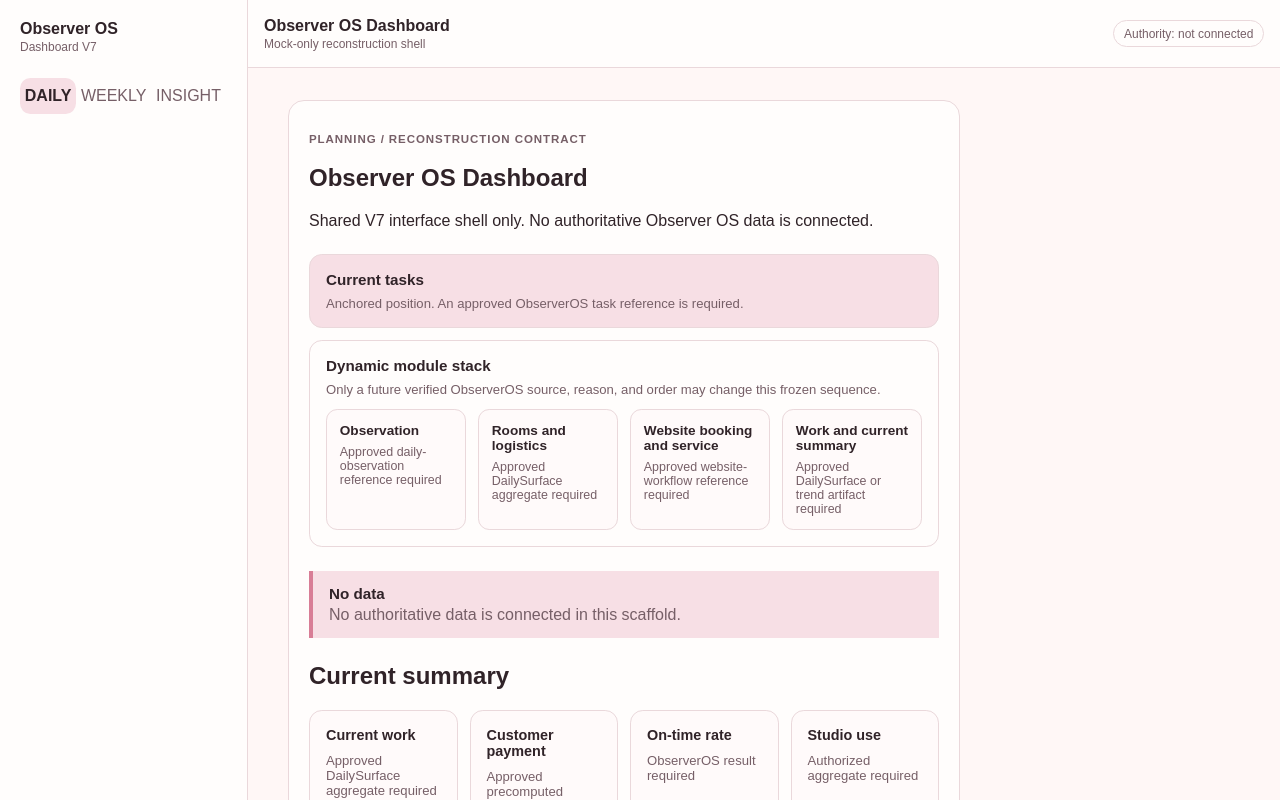
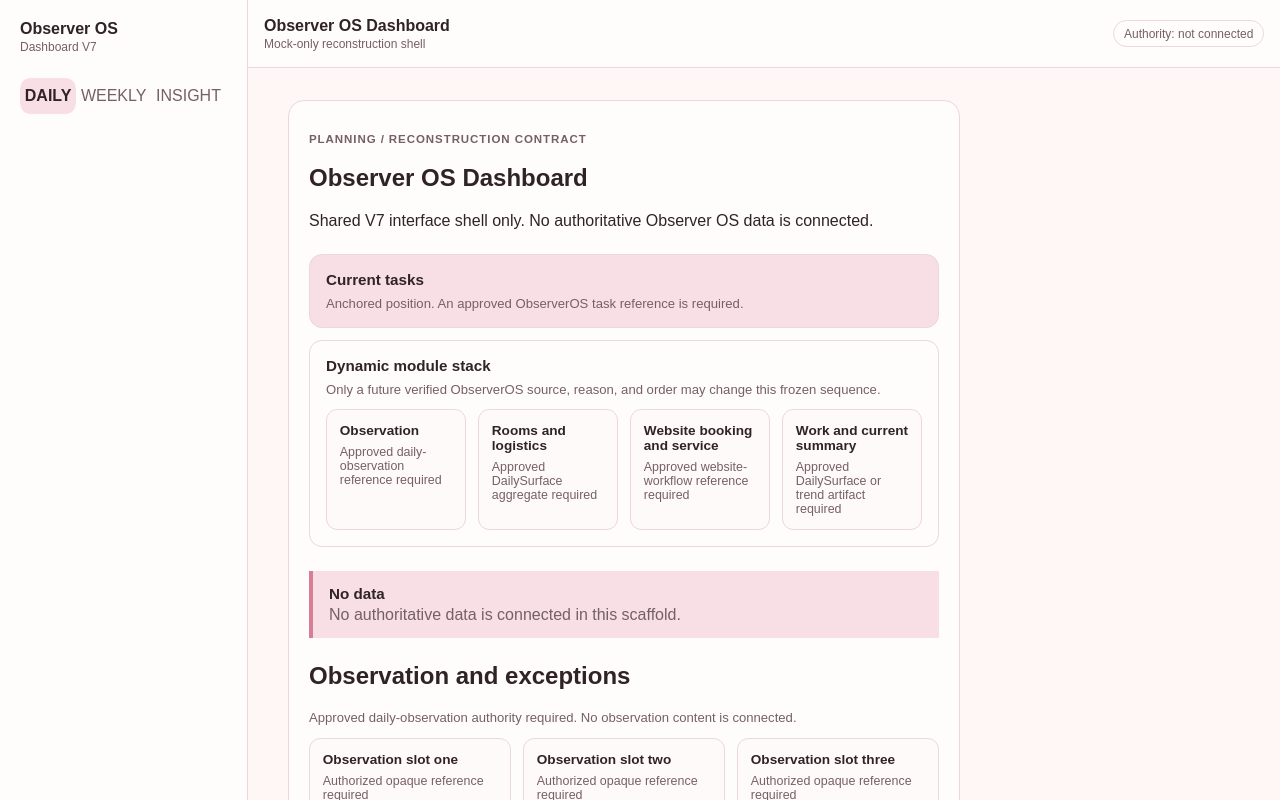
Before and after one commit to escortrogersyd3-dot/dashboard, a Next.js app: page / in a window 1280 px wide. Shown: the top 800 px of the page. Built offline with nearby package versions, Linux system fonts and the light colour scheme.

Commit message:
OTP-V7-014: Mock-only DAILY observation shell
Validated six empty observation locations with no media or local patrol behavior.

```diff
--- a/app/globals.css
+++ b/app/globals.css
@@ -17,6 +17,7 @@ button { font: inherit; }
 .state-panel h2 { font-size: 0.95rem; margin: 0; }
 .state-panel p { margin: 0.25rem 0 0; color: var(--v7-muted); }
 .daily-summary { margin-top: 1.5rem; }
+.daily-observation { margin-top: 1.5rem; }.daily-observation > p { color:var(--v7-muted); font-size:.82rem; }.observation-slots { display:grid; grid-template-columns:repeat(2,minmax(0,1fr)); gap:.75rem; }.observation-slot { min-height:6rem; border:1px solid var(--v7-line); border-radius:.7rem; background:#fffafa; padding:.8rem; }.observation-slot h3 { margin:0; font-size:.85rem; }.observation-slot p { margin:.45rem 0 0; color:var(--v7-muted); font-size:.78rem; }
 .daily-priority { margin-top: 1.5rem; }
 .task-marquee { border: 1px solid var(--v7-line); border-radius: 0.8rem; background: var(--v7-pink-soft); padding: 1rem; }
 .task-marquee h2, .priority-stack h2 { margin: 0; font-size: 0.95rem; }
@@ -32,6 +33,7 @@ button { font: inherit; }
 .summary-slot p { margin: 0.6rem 0 0; color: var(--v7-muted); font-size: 0.82rem; }
 @media (min-width: 880px) { .summary-slots { grid-template-columns: repeat(4, minmax(0, 1fr)); } }
 @media (min-width: 880px) { .priority-modules { grid-template-columns: repeat(4, minmax(0, 1fr)); } }
+@media (min-width: 880px) { .observation-slots { grid-template-columns:repeat(3,minmax(0,1fr)); } }
 .v7-bottom-nav { position: fixed; inset: auto 0 0; z-index: 10; display: grid; grid-template-columns: repeat(3, 1fr); border-top: 1px solid var(--v7-line); background: var(--v7-paper); padding: 0.4rem; }
 .v7-nav-item { border: 0; border-radius: 0.65rem; background: transparent; color: var(--v7-muted); padding: 0.55rem 0.3rem; }
 .v7-nav-item[aria-current="page"] { background: var(--v7-pink-soft); color: var(--v7-ink); font-weight: 700; }
--- a/app/page.tsx
+++ b/app/page.tsx
@@ -1,5 +1,6 @@
 import { DailySummary } from "../src/ui/daily-summary";
 import { DailyPriorityStack } from "../src/ui/daily-priority-stack";
+import { DailyObservation } from "../src/ui/daily-observation";
 import { AppShell } from "../src/ui/interface-core";
 
 export default function Home() {
@@ -12,6 +13,7 @@ export default function Home() {
           Shared V7 interface shell only. No authoritative Observer OS data is connected.
         </p>
         <DailyPriorityStack />
+        <DailyObservation />
         <DailySummary />
       </section>
     </AppShell>
--- /dev/null
+++ b/automation/scripts/verify_daily_observation_shell.mjs
@@ -0,0 +1,6 @@
+import { readFileSync } from "node:fs";
+const source=readFileSync("src/ui/daily-observation.tsx","utf8");
+for (const value of ["Observation and exceptions","Authorized opaque reference required","PresentationState state=\"EMPTY\""]) if (!source.includes(value)) throw new Error(`missing observation shell boundary: ${value}`);
+if ((source.match(/Observation slot/g)??[]).length !== 6) throw new Error("observation shell must expose six frozen empty locations");
+for (const value of ["fetch(","camera","media","person","room","alert","patrol","WebSocket"]) if (source.includes(value)) throw new Error(`forbidden observation shell content: ${value}`);
+console.log("daily observation shell verification: PASS");
--- a/package.json
+++ b/package.json
@@ -16,6 +16,7 @@
     "daily-html-preview:verify": "node automation/scripts/verify_daily_html_preview.mjs",
     "preos-phase-plan:verify": "node automation/scripts/verify_preos_phase_plan.mjs",
     "daily-observation-contract:verify": "node automation/scripts/verify_daily_observation_contract.mjs",
+    "daily-observation-shell:verify": "node automation/scripts/verify_daily_observation_shell.mjs",
     "control-plane:validate": "python automation/scripts/validate_control_plane.py",
     "automation:preflight": "python automation/scripts/preflight.py --otp-id OTP-V7-001A-LOCAL-AUTOMATION-RUNNER-R1",
     "automation:guard": "python automation/scripts/guard_changed_paths.py --otp-id OTP-V7-001A-LOCAL-AUTOMATION-RUNNER-R1",
--- /dev/null
+++ b/src/ui/daily-observation.tsx
@@ -0,0 +1,3 @@
+import { PresentationState } from "./interface-core";
+const slots = ["Observation slot one", "Observation slot two", "Observation slot three", "Observation slot four", "Observation slot five", "Observation slot six"] as const;
+export function DailyObservation() { return <section className="daily-observation" aria-labelledby="daily-observation-title"><h2 id="daily-observation-title">Observation and exceptions</h2><p>Approved daily-observation authority required. No observation content is connected.</p><div className="observation-slots">{slots.map((label) => <article className="observation-slot" key={label}><h3>{label}</h3><p>Authorized opaque reference required</p></article>)}</div><PresentationState state="EMPTY" /></section>; }
```
Also changed, not shown: 1 other file (tests, documents, lock files or other folders).
